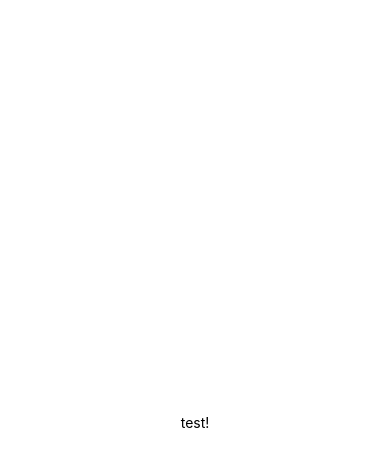
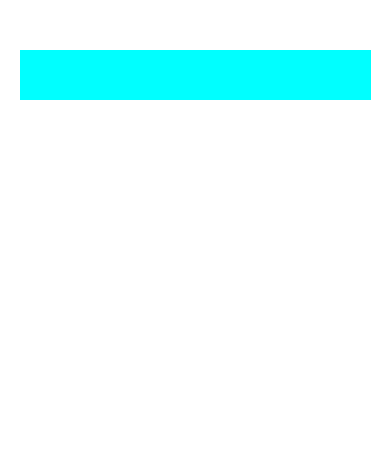
Before and after one commit to hobak12/rn-day1, a React Native app: screen / in a window 390 px wide. Shown: the top 466 px of the page. Built offline with nearby package versions, Linux system fonts and the light colour scheme.

Commit message:
feat: todo Create, todo Read

```diff
--- a/App.js
+++ b/App.js
@@ -1,11 +1,39 @@
 import { StatusBar } from "expo-status-bar";
-import { StyleSheet, Text, View } from "react-native";
+import { StyleSheet, Text, TextInput, View, Button } from "react-native";
+import { useState } from "react";
+import { v4 } from "uuid";
 
 export default function App() {
+  const [content, setContent] = useState("");
+  const [todos, setTodos] = useState([]);
+
+  const newTodo = {
+    id: v4(),
+    content,
+  };
+
+  console.log(todos);
+  const handleOnSubmitAddTodo = () => {
+    setTodos([...todos, newTodo]);
+  };
+
   return (
-    <View style={styles.container}>
-      <Text>test!</Text>
-      <StatusBar style="auto" />
+    <View onSubmitEditing={handleOnSubmitAddTodo} style={styles.container}>
+      <TextInput
+        style={styles.todoInput}
+        onChangeText={setContent}
+        value={content}
+      />
+      {todos.map((todo) => {
+        return (
+          <View key={todo.id}>
+            <Text>{todo.content}</Text>
+            <Button>
+              <Text>삭제</Text>
+            </Button>
+          </View>
+        );
+      })}
     </View>
   );
 }
@@ -15,6 +43,11 @@ const styles = StyleSheet.create({
     flex: 1,
     backgroundColor: "#fff",
     alignItems: "center",
-    justifyContent: "center",
+  },
+  todoInput: {
+    marginTop: 50,
+    width: "90%",
+    height: 50,
+    backgroundColor: "aqua",
   },
 });
```
